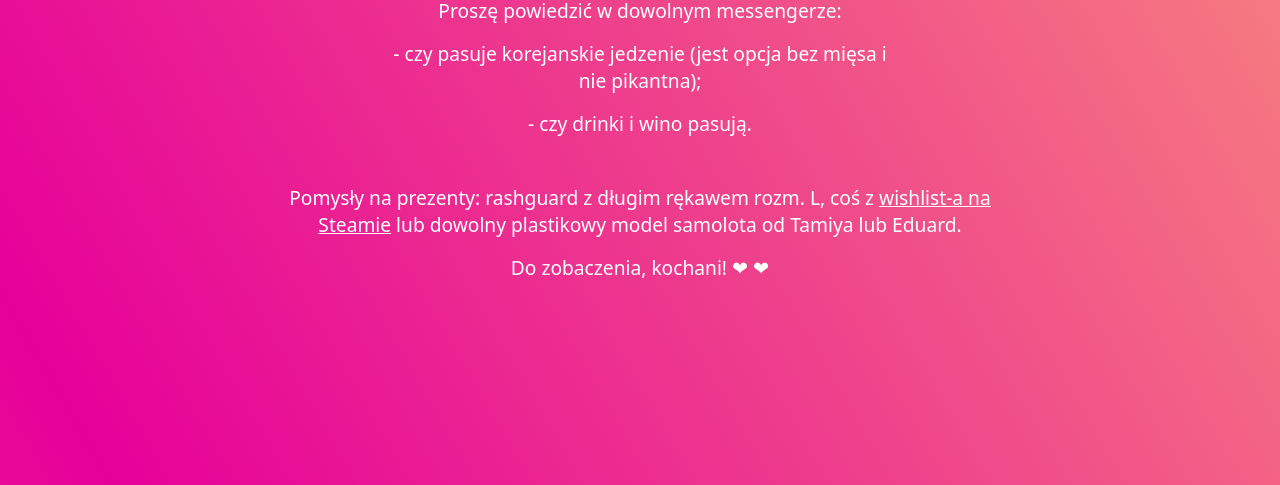
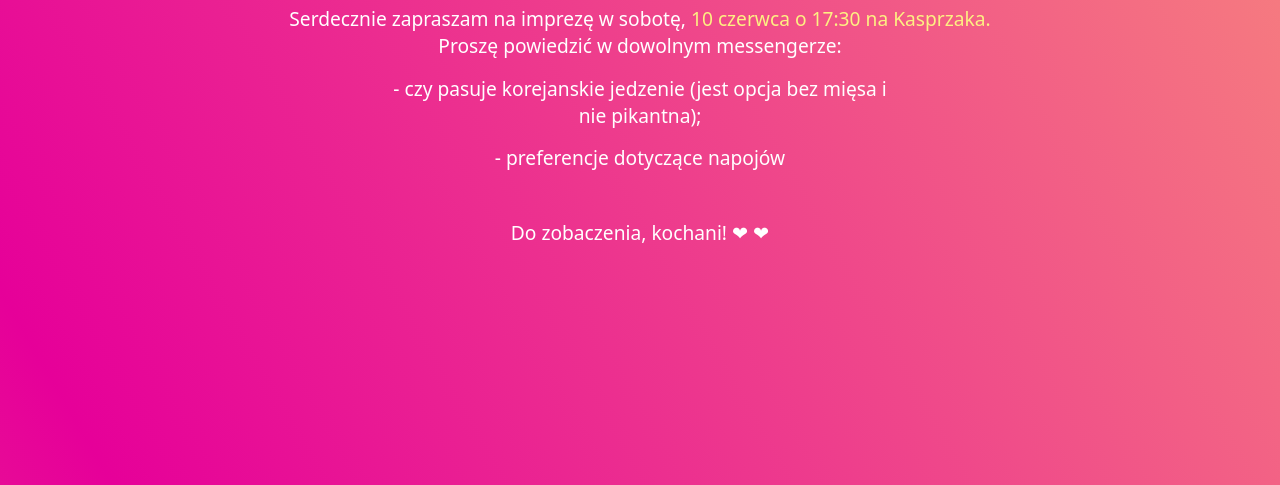
Before and after one commit to xx13/zapraszam, a plain HTML site: page index.html in a window 1280 px wide. Shown: the part 315-800 px from the top of the page. Drawn offline with Linux system fonts and the light colour scheme.

Commit message:
Update index.html

```diff
--- a/index.html
+++ b/index.html
@@ -15,20 +15,18 @@
            Zapraszam na imprezę &#x1F973;
         </h1>
         <p>
-            Serdecznie zapraszam na imprezę w sobotę, <span class="highlight">19 czerwca o 18:00 na Kasprzaka.</span> Proszę powiedzić w dowolnym messengerze:
+            Serdecznie zapraszam na imprezę w sobotę, <span class="highlight">10 czerwca o 17:30 na Kasprzaka.</span> Proszę powiedzić w dowolnym messengerze:
         </p>
           <ul>
             <li>
             - czy pasuje korejanskie jedzenie (jest opcja bez mięsa i nie pikantna);
             </li>
             <li>
-              - czy drinki i wino pasują.
+              - preferencje dotyczące napojów
             </li>
           </ul>
 
-        <p>
-        Pomysły na prezenty: rashguard z długim rękawem rozm. L, coś z <a href="https://store.steampowered.com/wishlist/id/xx13gaming">wishlist-a na Steamie</a> lub dowolny plastikowy model samolota od Tamiya lub Eduard.
-        </p>
+
         <p>
           Do zobaczenia, kochani! &#x2764; &#x2764;
         </p>
```
